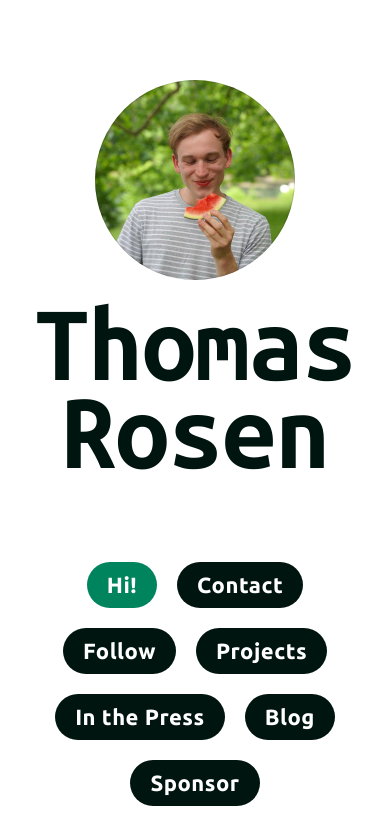
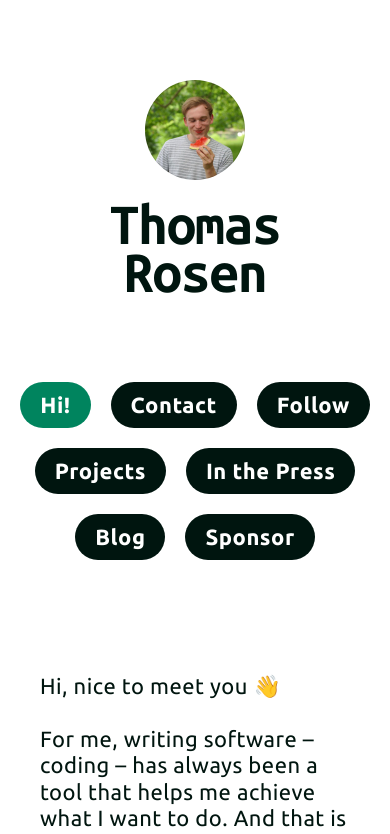
Before and after one commit to thomasrosen/thomasrosen.me, a React (Create React App) app: page / in a window 390 px wide. Shown: the top 834 px of the page. Built offline with nearby package versions, Linux system fonts and the light colour scheme.

Commit message:
thomasrosen published a site update

```diff
--- a/src/components/App.css
+++ b/src/components/App.css
@@ -24,6 +24,7 @@
 	background-image: url(../images/me_small.jpg);
 	background-position: 50% 50%;
 	background-size: 100%;
+	background-repeat: no-repeat;
 	filter: brightness(1.05) saturate(1.05) contrast(1.05);
 	transform: scale(1);
 	transition: background-position 0.5s ease, background-size 0.5s ease, filter 0.5s ease, transform 0.5s ease;
@@ -35,13 +36,43 @@
 	transform: scale(0.975);
 }
 
+header {
+	display: flex;
+	flex-direction: column;
+	justify-content: center;
+	align-items: center;
+	gap: 20px;
+	width: 100%;
+	max-width: 1000px;
+}
+@media (max-width: 800px) {
+	header {
+		flex-direction: row;
+	}
+	header .headerImageOfMe {
+		display: inline-block;
+		height: 100px;
+		width: 100px;
+		flex-shrink: 0;
+	}
+	header h1 {
+		display: inline-block;
+		font-size: 60px;
+	}
+}
+@media (max-width: 400px) {
+	header {
+		flex-wrap: wrap;
+	}
+}
+
 nav {
 	display: flex;
 	justify-content: center;
 	align-items: center;
 	flex-wrap: wrap;
 	gap: 20px;
-	margin: 20px 0;
+	margin: 20px -20px;
 }
 
 .tab_content {
--- a/src/components/App.js
+++ b/src/components/App.js
@@ -8,8 +8,10 @@ import { NavLink, Outlet } from 'react-router-dom'
 export default function App() {
   return <div className="app_wrapper">
 
-    <div alt="Thomas Rosen eating a slice watermelon." className="headerImageOfMe"></div>
-    <h1 style={{ textAlign: 'center' }}>Thomas Rosen</h1>
+    <header>
+      <div alt="Thomas Rosen eating a slice watermelon." className="headerImageOfMe"></div>
+      <h1 style={{ textAlign: 'center' }}>Thomas Rosen</h1>
+    </header>
 
     <br />
 
```
Also changed, not shown: 12 other files (tests, documents, lock files or other folders).
